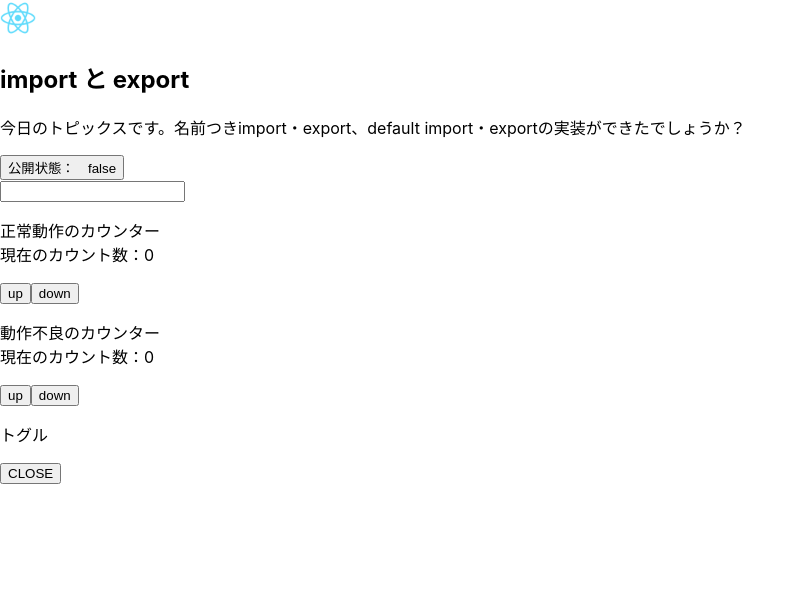
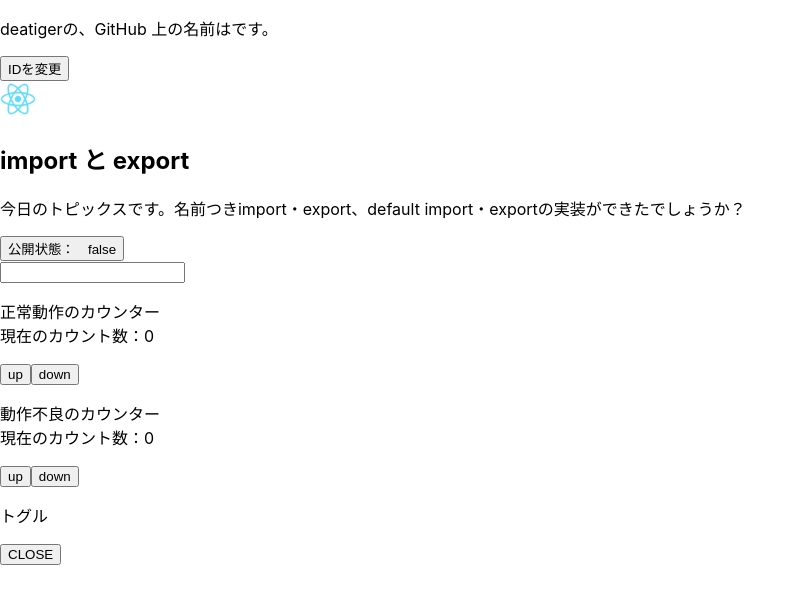
Before and after one commit to graphicocolo/nihonwakaru-react, a React (Create React App) app in the folder react-basic/: page / in a window 1280 px wide. Shown: the top 604 px of the page, without its empty margins (0-805 px from the left). Built offline with nearby package versions, Linux system fonts and the light colour scheme; no server answers.

Commit message:
useEffect内でAPIを呼び出そう

```diff
--- a/react-basic/src/App.js
+++ b/react-basic/src/App.js
@@ -1,10 +1,33 @@
 // import logo from './logo.svg';
+import { useEffect, useState } from 'react';
 import './App.css';
 import {Article, TextInput, Counter, BadCounter, ToggleButton} from './components';
 
 function App() {
+  const [name, setName] = useState('')
+  const [id, setId] = useState('deatiger')
+  const ids = ['deatiger', 'gaearon', 'aws', 'google', 'facebook']
+  const getRandomId = () => {
+    const _id = ids[Math.floor(Math.random() * ids.length)]
+    setId(_id)
+  }
+
+  useEffect(() => {
+    fetch(`https://api.github.com/users/${id}`)
+    .then(res => res.json())
+    .then(data => {
+      console.log(data)
+      setName(data.name)
+    })
+    .catch(error => {
+      console.log(error)
+    })
+  }, [id])
+
   return (
     <div>
+      <p>{id}の、GitHub 上の名前は{name}です。</p>
+      <button onClick={getRandomId}>IDを変更</button>
       <Article
         title={'import と export'}
         content={'今日のトピックスです。名前つきimport・export、default import・exportの実装ができたでしょうか？'}
```
